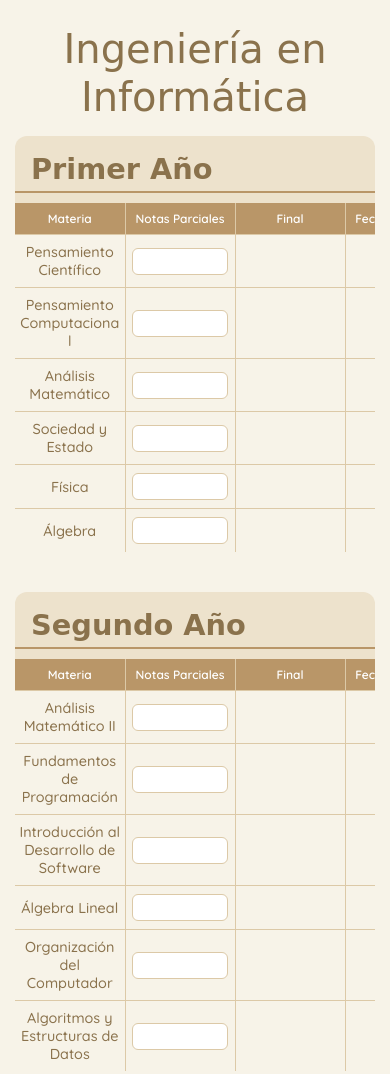
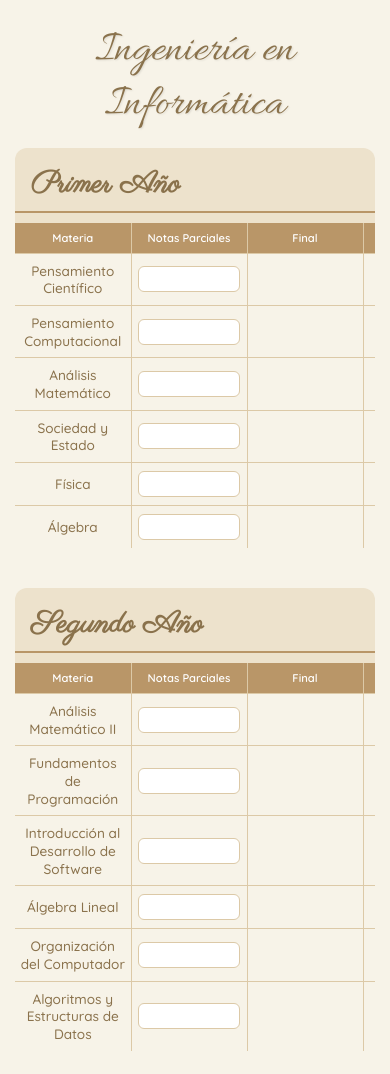
Before and after one commit to ritaveron00/malla-ingenieria-informatica, a plain HTML site: page index.html in a window 390 px wide. Shown: the top 1074 px of the page. Drawn offline with nearby package versions, Linux system fonts and the light colour scheme.

Commit message:
Update style.css

```diff
--- a/style.css
+++ b/style.css
@@ -23,13 +23,14 @@ body {
 /* Título principal - Más como un título y centrado */
 h1 {
   text-align: center;
-  margin: 30px auto; /* Aumentamos margen superior/inferior, y auto para centrar si el contenedor es más grande */
-  font-family: 'Great Vibes', cursive; /* Nueva fuente para el título principal */
-  font-weight: 400; /* Las fuentes script suelen tener un peso estándar */
-  font-size: 3.5em; /* Tamaño grande para que destaque como título */
+  margin: 30px auto;
+  font-family: 'Allura', cursive; /* Nueva fuente para el título principal */
+  font-weight: 400;
+  font-size: 3.8em; /* Un poco más grande para que resalte aún más */
   color: var(--color-1);
-  line-height: 1.2; /* Espaciado entre líneas para texto largo */
-  max-width: 800px; /* Limita el ancho del título para que no se extienda demasiado */
+  line-height: 1.2;
+  max-width: 800px;
+  text-shadow: 1px 1px 2px rgba(0,0,0,0.1); /* Ligera sombra para darle más profundidad */
 }
 
 .contenedor-principal {
@@ -53,8 +54,8 @@ h1 {
 /* Títulos de Año */
 .anio h2 {
   margin: 0 0 10px;
-  font-family: 'Dancing Script', cursive; /* Nueva fuente para el año */
-  font-size: 2.2em; /* Tamaño de letra para el año */
+  font-family: 'Parisienne', cursive; /* Nueva fuente para el año */
+  font-size: 2.3em; /* Ajustado para que combine bien */
   color: var(--color-1);
   border-bottom: 2px solid var(--color-2);
   padding-bottom: 5px;
@@ -63,13 +64,16 @@ h1 {
 table {
   width: 100%;
   border-collapse: collapse;
-  table-layout: fixed;
+  table-layout: fixed; /* Mantiene el ancho de columnas fijo */
 }
 
 th, td {
   border-right: 1px solid var(--color-3);
   border-bottom: 1px solid var(--color-3);
-  word-wrap: break-word; /* Permite el corte de palabras largas DENTRO de la celda si no hay espacio */
+  word-wrap: normal; /* Asegura que el texto no se rompa de forma inesperada */
+  white-space: normal; /* Permitir que el texto se envuelva en múltiples líneas */
+  overflow: hidden; /* Oculta cualquier contenido que se desborde sin cortarlo en medio de la palabra */
+  text-overflow: clip; /* Asegura que el texto no tenga elipses si se oculta */
   text-align: center;
   vertical-align: middle;
 }
@@ -88,9 +92,9 @@ th {
   color: white;
   text-align: center;
   padding: 8px;
-  font-family: 'Quicksand', sans-serif; /* Fuente para encabezados de columna */
+  font-family: 'Quicksand', sans-serif;
   font-weight: 600;
-  font-size: 0.9em; /* Ajuste a un tamaño que combine con el resto */
+  font-size: 0.9em;
 }
 
 td {
@@ -98,20 +102,20 @@ td {
   padding: 8px;
 }
 
-/* Nombres de Materia - Aseguramos que no se corten y un tamaño óptimo */
+/* Nombres de Materia - Ajuste fino para evitar cortes y tamaño óptimo */
 td:first-child { /* Esta es la columna 'Materia' */
-  font-family: 'Quicksand', sans-serif; /* Fuente para los nombres de materia */
+  font-family: 'Quicksand', sans-serif;
   font-weight: 500;
-  font-size: 1em; /* Tamaño ajustado para legibilidad y que quepa */
-  white-space: normal; /* Asegura que el texto pueda envolverse en múltiples líneas si es necesario */
+  font-size: 0.95em; /* Ajuste un "poquititito" más pequeño */
   /* Ajustamos el ancho de la primera columna para dar más espacio a las materias */
-  width: 30%; /* Le damos un 30% del ancho total de la tabla */
+  width: 30%; /* Mantenemos el 30% del ancho total de la tabla */
+  line-height: 1.3; /* Mejoramos el espaciado si el texto se envuelve */
 }
 
 /* Contenido de las demás columnas (Notas Parciales, Final, Fecha de Cierre, Nota Final) */
 td:not(:first-child) {
   font-family: 'Open Sans', sans-serif;
-  font-size: 0.9em;
+  font-size: 0.88em; /* Ligeramente más pequeño para el contenido de datos */
 }
 
 input[type='text'] {
@@ -124,7 +128,7 @@ input[type='text'] {
   display: block;
   margin: 0 auto;
   font-family: 'Open Sans', sans-serif;
-  font-size: 0.9em;
+  font-size: 0.88em; /* Coincide con el contenido de datos */
 }
 
 input[type='text']:focus {
@@ -135,6 +139,8 @@ input[type='text']:focus {
 
 .estado {
   font-weight: bold;
+  font-size: 0.8em; /* NUEVO: Reducimos el tamaño de "Promocionada" / "Obligatoria" */
+  line-height: 1.2; /* Mejoramos el espaciado si el texto se envuelve */
 }
 
 .promocionada {
@@ -158,9 +164,9 @@ input[type='text']:focus {
 
   /* Ajuste para el título en móvil */
   h1 {
-    font-size: 2.5em; /* Un poco más pequeño pero aún grande para móvil */
+    font-size: 2.8em; /* Ajuste para que se vea bien en móvil */
     margin: 15px auto;
-    max-width: 100%; /* Asegura que no se desborde */
+    max-width: 100%;
   }
 
   .contenedor-principal {
@@ -178,11 +184,11 @@ input[type='text']:focus {
   .anio h2 {
     padding: 16px 16px 5px;
     margin-bottom: 10px;
-    font-size: 1.8em; /* Un poco más pequeño para el año en móvil */
+    font-size: 1.9em; /* Ajuste para el año en móvil */
   }
 
   table {
-    min-width: 550px; /* Mínimo para que las columnas no se achiquen demasiado */
+    min-width: 580px; /* Aumentamos ligeramente el min-width para más espacio */
     width: 100%;
     border-collapse: collapse;
     table-layout: fixed;
@@ -191,20 +197,25 @@ input[type='text']:focus {
 
   th, td {
     padding: 8px 4px;
-    font-size: 0.75em; /* Reducimos el tamaño de fuente en móvil para todas las celdas */
+    font-size: 0.7em; /* Reducimos un poco más el tamaño de fuente en móvil para todas las celdas */
     white-space: normal;
     box-sizing: border-box;
   }
 
   /* Ajustamos tamaño de fuente específico para Materia en móvil */
   td:first-child {
-      font-size: 0.9em; /* Materia ligeramente más grande que el resto del contenido en móvil */
+      font-size: 0.85em; /* Materia ligeramente más grande que el resto del contenido en móvil */
+  }
+
+  /* Ajustamos tamaño de Promocionada/Obligatoria en móvil */
+  .estado {
+    font-size: 0.7em; /* Coincide con el tamaño de celda en móvil */
   }
 
   input[type='text'] {
     width: 95%;
     padding: 5px;
-    font-size: 0.75em; /* Coincide con el tamaño de celda en móvil */
+    font-size: 0.7em; /* Coincide con el tamaño de celda en móvil */
   }
 
   th, td {
```
